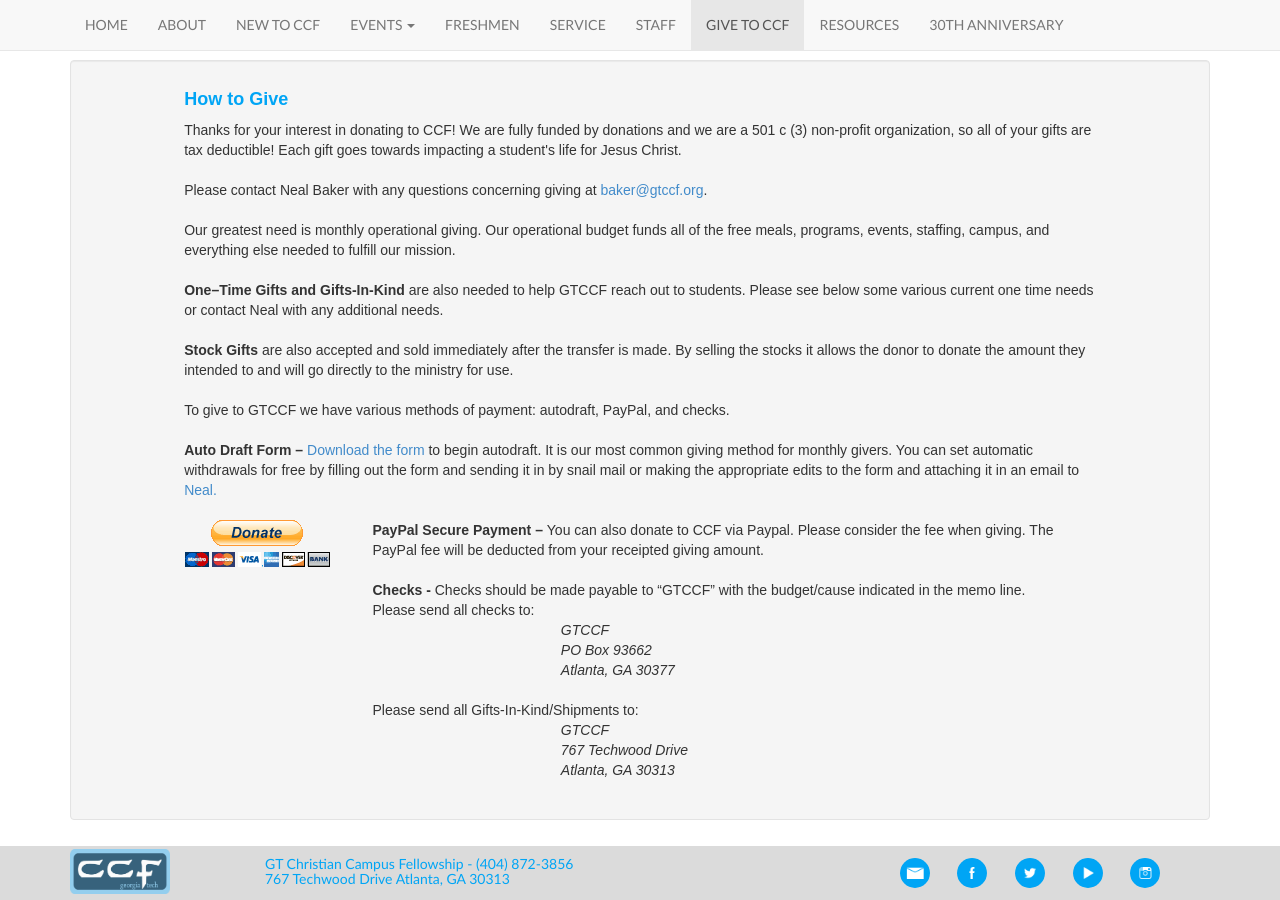
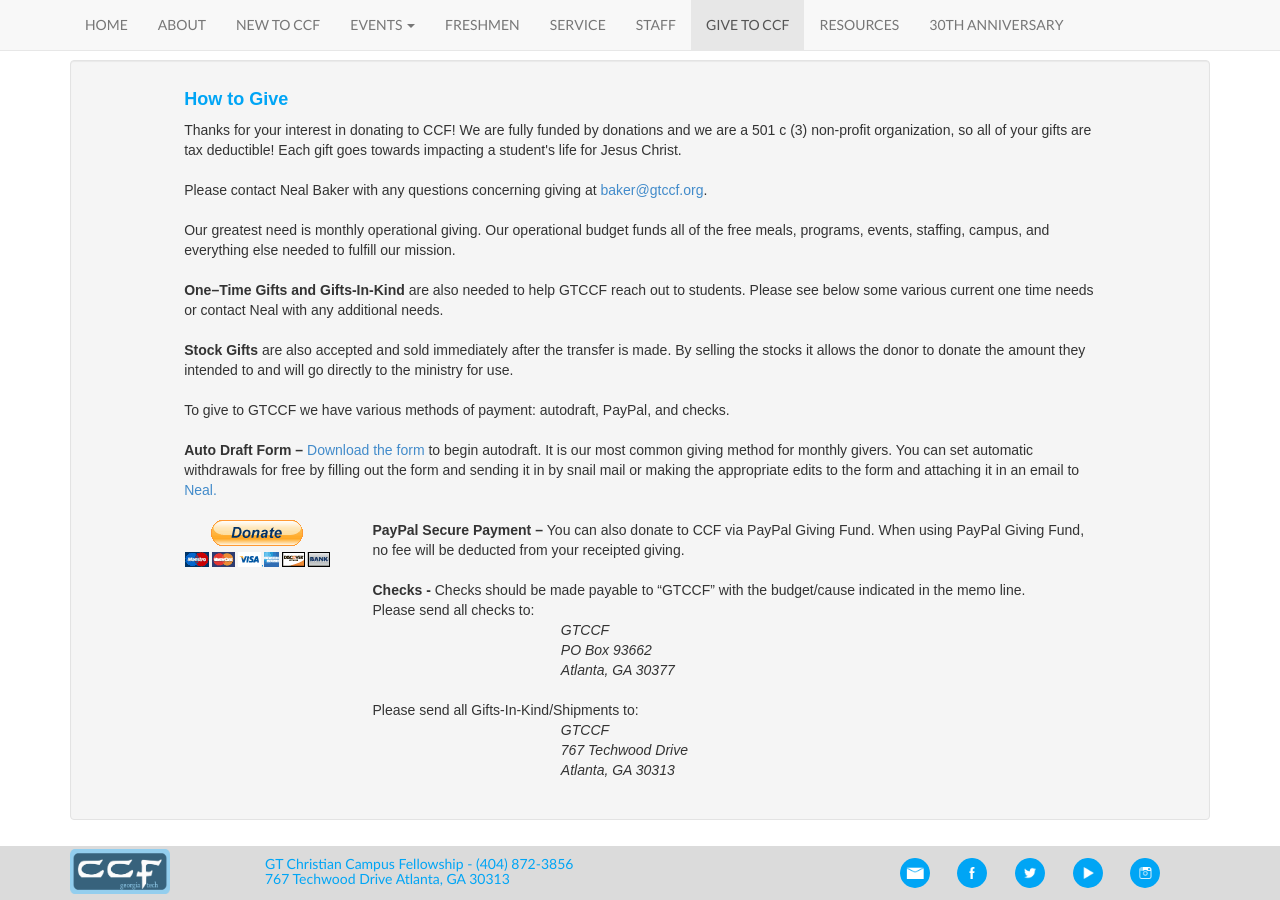
Before and after one commit to gtccf/gtccf.github.io, a Jekyll site: the page built from alumni/index.html, in a window 1280 px wide and 900 px high, scrolled down 1948 px. Built offline with Jekyll 4.4.1, drawn with Linux system fonts in a browser that asks for light colours; nearby versions of some CDN libraries; some of the changed text lies outside the part shown.

Commit message:
Changed PayPal links

```diff
--- a/alumni/index.html
+++ b/alumni/index.html
@@ -19,8 +19,8 @@ layout: default
           Thank you for visiting our “Give to CCF” part of the webpage. I am Neal Baker and for the time being I am your contact if you are a church, alumni, parent or individual wanting to volunteer or give to CCF. Whether you want to give a one time gift for a special need or monthly for our operational budget we are grateful. You are a blessing and give us the opportunity to do ministry and impact lives in the name of Jesus Christ. You are here with us each day making a Kingdom impact. Thank you for your giving hearts and sacrificial giving. We appreciate you! Please email me at <a href="baker@gtccf.org">baker@gtccf.org</a> with any questions or concerns. We are a nonprofit 501c3 organization so all your gifts are tax deductible!
         </div>
         <div class="col-md-2"><br><br>
-          <a target="_blank" href="https://www.paypal.com/cgi-bin/webscr?cmd=_s-xclick&hosted_button_id=QZQSETPG55KP8"><strong>Donate via PayPal</strong></a><br>
-          The PayPal fee will be deducted from your receipted giving amount.
+          <a target="_blank" href="https://www.paypal.com/fundraiser/hub/?keywords=gtccf&category=&state="><strong>Donate via PayPal Giving Fund</strong></a><br>
+          Give using PayPal Giving Fund and no fee will be removed from your donation.
           <br><br>
           <a target="_blank" href="https://docs.google.com/file/d/0BzjXf4TYaU7VV0VueFFxQjh0bFk/edit"><strong>Auto-draft form</strong></a></div>
       </div>
@@ -91,9 +91,9 @@ layout: default
 
       <div class="row">
         <div class="col-md-1"></div>
-        <div class="col-md-2"><a target="_blank" href="https://www.paypal.com/cgi-bin/webscr?cmd=_s-xclick&hosted_button_id=QZQSETPG55KP8"><img src="{{ site.baseurl }}/photos/donate.gif" ></div></a>
+        <div class="col-md-2"><a target="_blank" href="https://www.paypal.com/fundraiser/hub/?keywords=gtccf&category=&state="><img src="{{ site.baseurl }}/photos/donate.gif" ></div></a>
         <div class="col-md-8">
-          <strong>PayPal Secure Payment – </strong>You can also donate to CCF via Paypal. Please consider the fee when giving. The PayPal fee will be deducted from your receipted giving amount.
+          <strong>PayPal Secure Payment – </strong>You can also donate to CCF via PayPal Giving Fund. When using PayPal Giving Fund, no fee will be deducted from your receipted giving.
           <br><br>
           <strong>Checks - </strong>Checks should be made payable to “GTCCF” with the budget/cause indicated in the memo line. <br>Please send all checks to:<br>
         </div>
```
